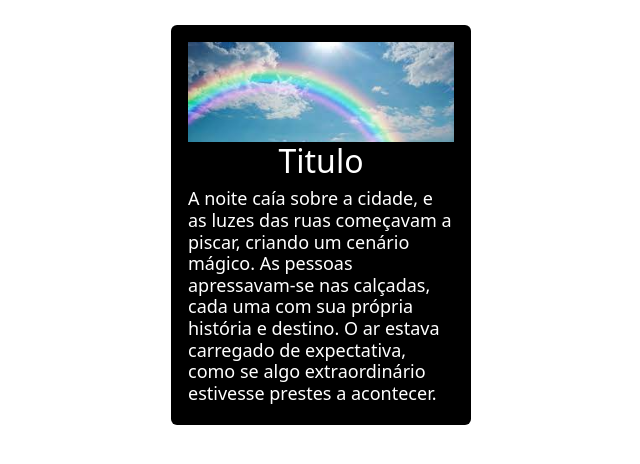
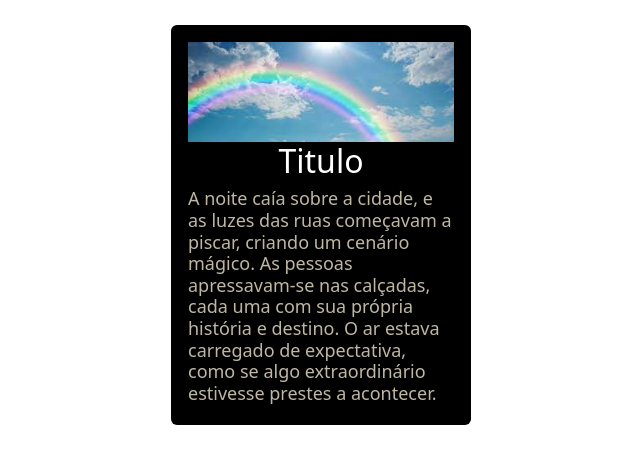
Before and after one commit to Kirnic21/vcard-template, a React (Vite) app: page / in a window 1280 px wide. Shown: the top 464 px of the page, without its empty margins (319-959 px from the left). Built offline with nearby package versions, Linux system fonts and the light colour scheme.

Commit message:
adicionar cores

```diff
--- a/src/styles.scss
+++ b/src/styles.scss
@@ -8,6 +8,7 @@
 }
 .metadados{
   font-size: 15px;
+  color: #BEB7A4;
 }
 .pagina{
   display: flex;
@@ -15,6 +16,7 @@
 }
 .descricao{
   font-size: 18px;
+  color: #BEB7A4;
 }
 .imagem{
   object-fit:cover;
@@ -68,7 +70,7 @@
 
       &.back {
         transform: rotateY(180deg);
-        background-color: #fff;
+        background-color: #000000;
         color: #2d2d2d;
       }
     }
```
